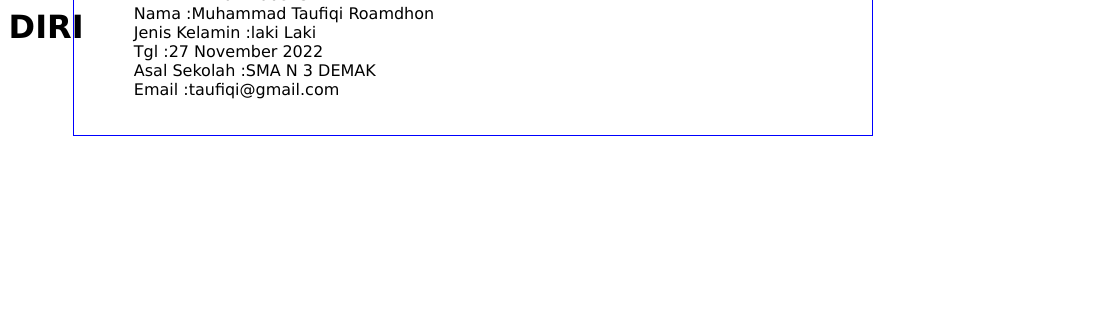
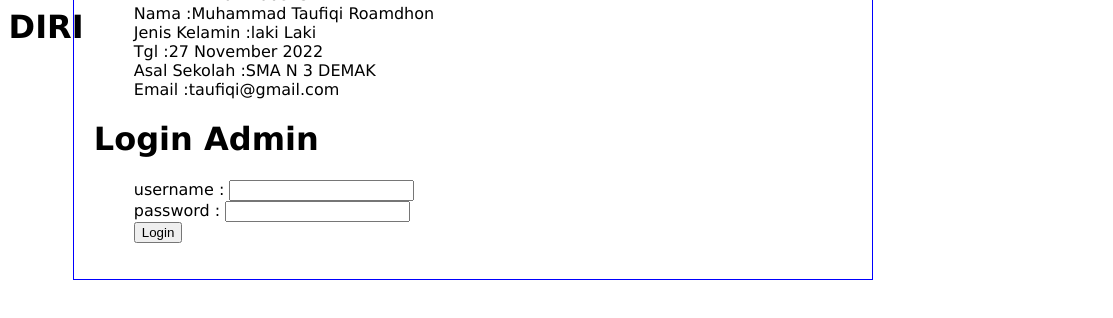
Before and after one commit to taufiqiii/TugasPemrogramanWeb, a plain HTML site: page biodata.html in a window 1280 px wide. Shown: the full height of the page, 167-1280 px from the left. Drawn offline with Linux system fonts and the light colour scheme.

Commit message:
Update biodata.html

```diff
--- a/biodata.html
+++ b/biodata.html
@@ -26,3 +26,43 @@
             </ul>
     </body>
     </html>
+
+
+
+
+
+
+
+<!DOCTYPE html>
+ <html>
+ <head>
+      <title>Login</title>
+ </head>
+
+<body>
+   <h1>Login Admin</h1>
+
+<ul>
+<form action="" method="post">
+
+
+<li>
+<label for="username">username : </label>
+<input type="text" name="username" id="username">
+</li>
+
+
+<li>
+<label for="password">password : </label>
+<input type="password" name="password" id="password">
+</li>
+
+<li>
+<button type="submit" name="submit">Login</button>
+</li>
+
+</form>
+</ul>
+
+</body>
+</html>
```
